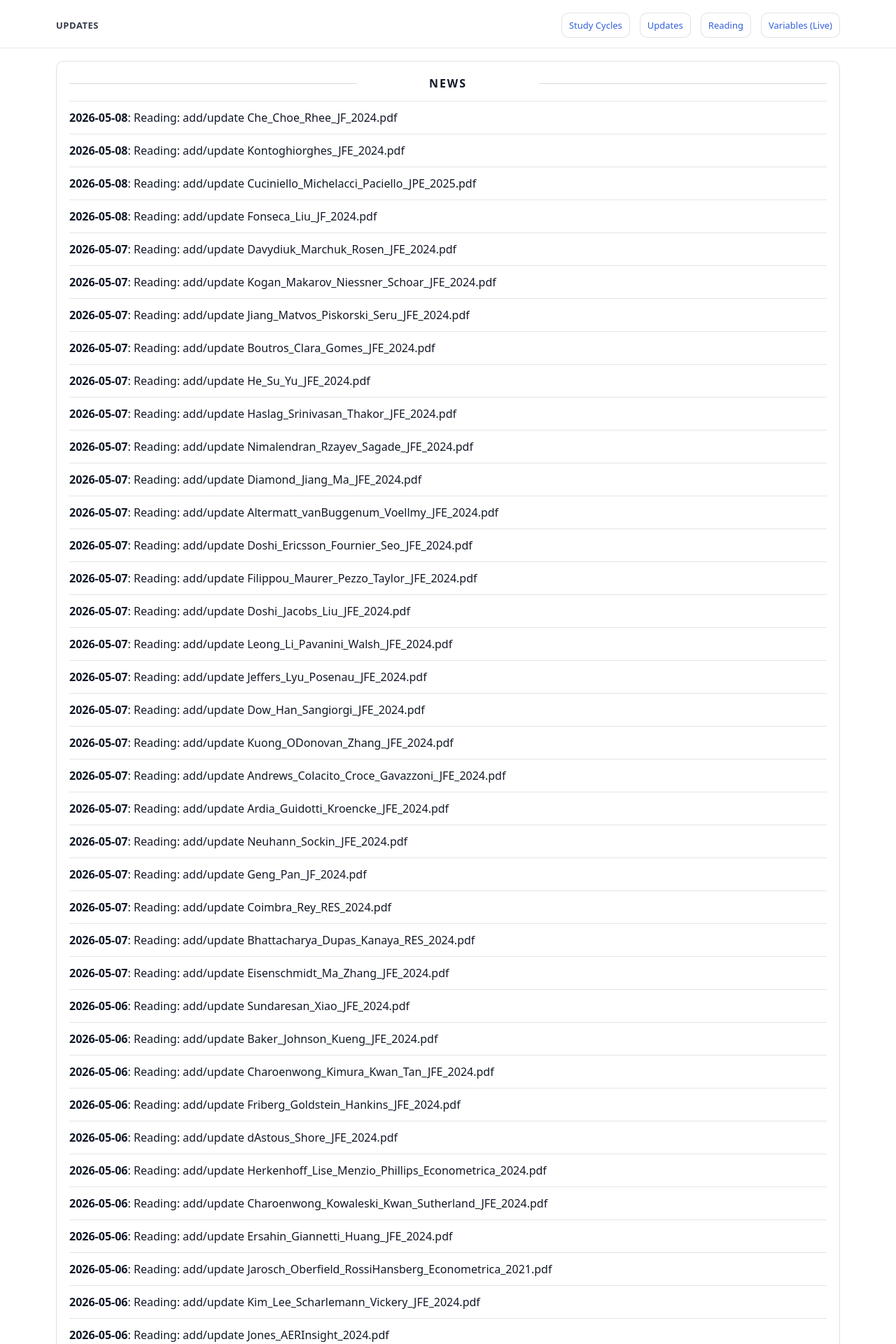
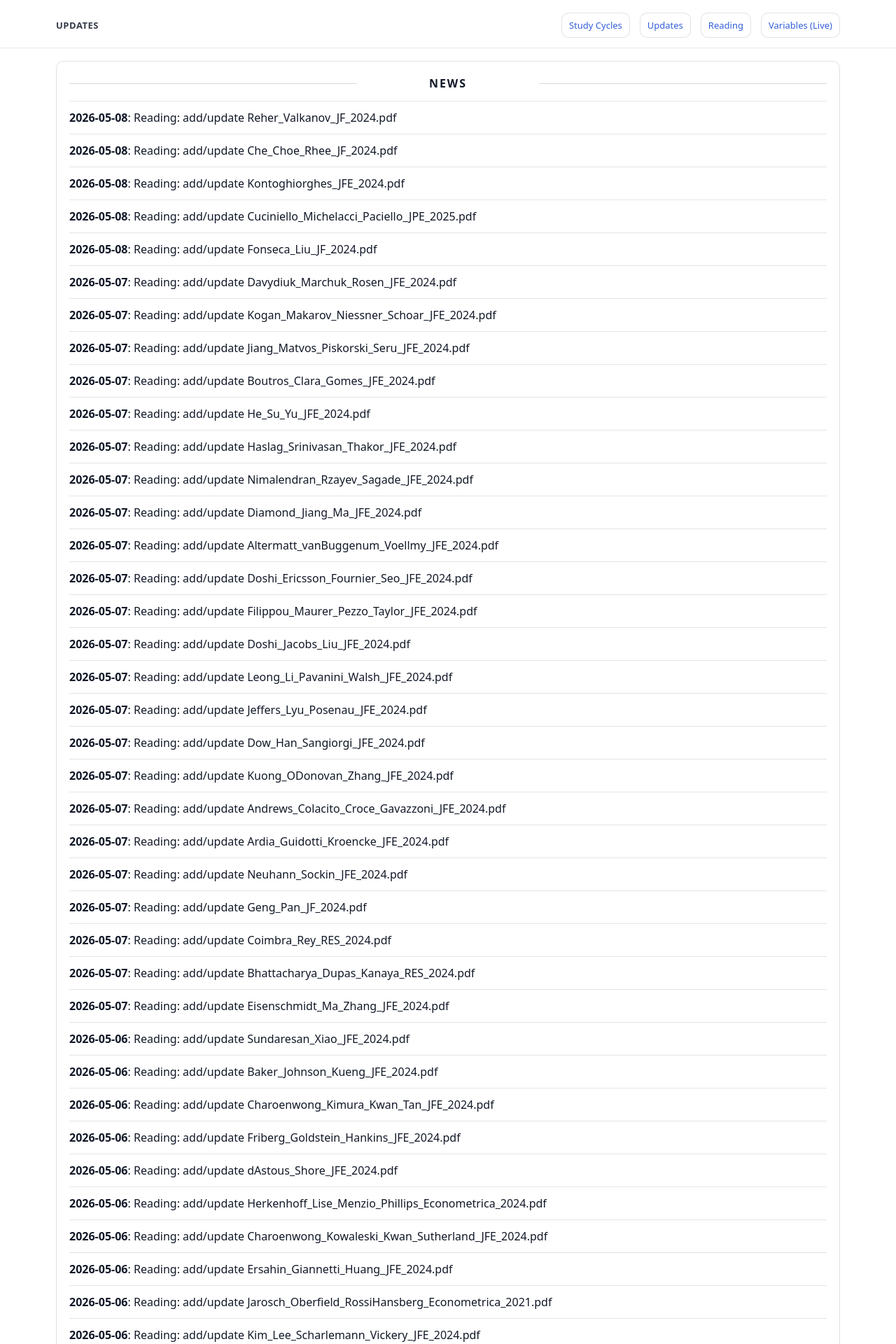
Before and after one commit to yaxinzn/study-archive, a Jekyll site: the page built from updates/index.md, in a window 1280 px wide. Shown: the top 1920 px of the page at 70% size. Built offline with Jekyll 4.4.1, drawn with Linux system fonts in a browser that asks for light colours; some of the changed text lies outside the part shown.

Commit message:
chore: update NEWS feed

```diff
--- a/_data/news.yml
+++ b/_data/news.yml
@@ -1,4 +1,7 @@
 # Auto-generated update history (sorted newest -> oldest). Do not edit manually.
+- ts: "1778187271"
+  date: "2026-05-08"
+  title: "Reading: add/update Reher_Valkanov_JF_2024.pdf"
 - ts: "1778187202"
   date: "2026-05-08"
   title: "Reading: add/update Che_Choe_Rhee_JF_2024.pdf"
```
